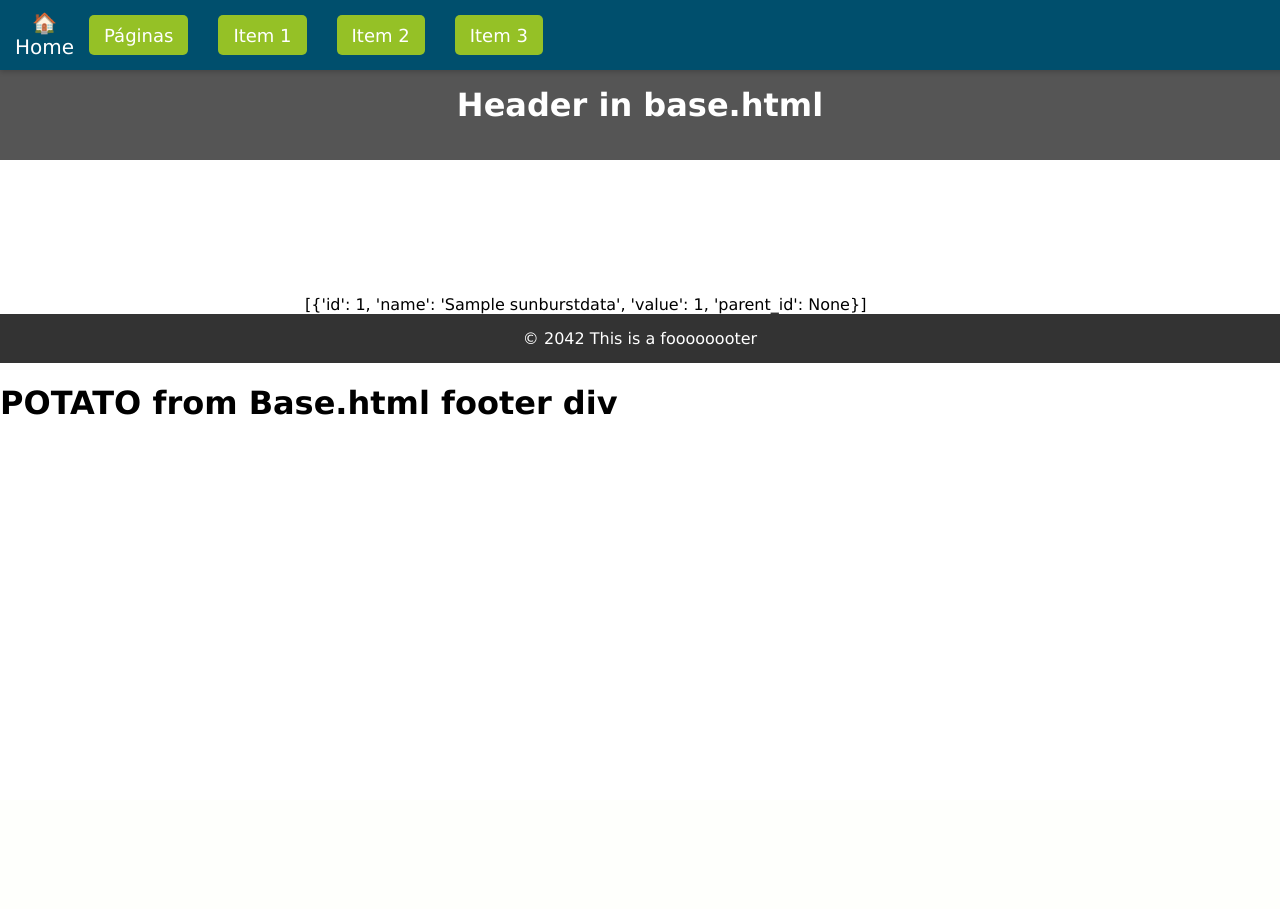
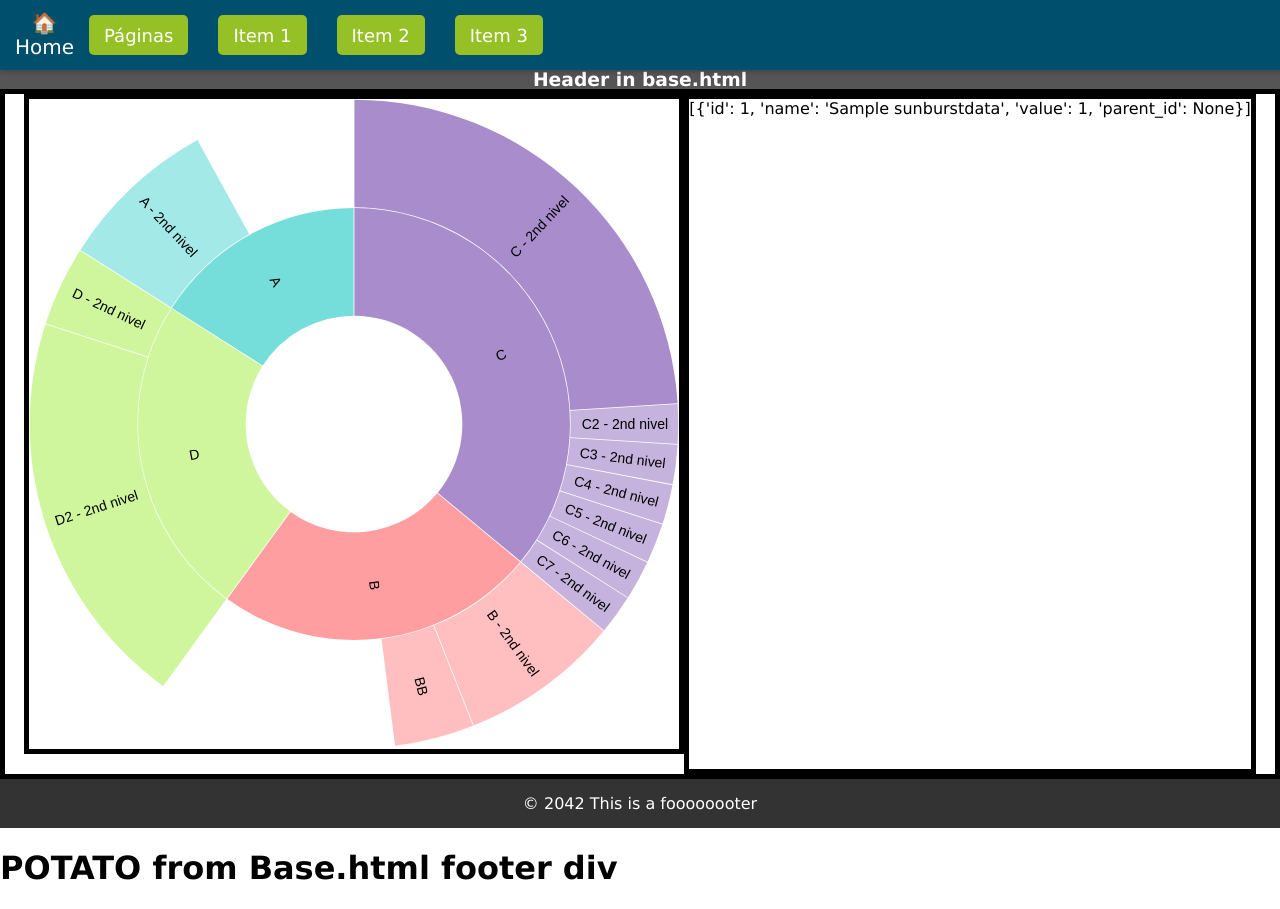
Before and after one commit to Thonyih/1_Django, a Django app: page / in a window 1280 px wide. Before the commit the page ends 415 px from the top, so only its background shows below. Run offline with Django 4.2, Linux system fonts and the light colour scheme; tables that the repository leaves empty hold one stand-in row (values such as "Sample post"); a map, chart or similar area stays blank; parts of the project's set-up code (start-up, migrations or seed data) failed here and were passed over.

Commit message:
Testing out values for sunburst graph

```diff
--- a/trydjango/src/blog/models.py
+++ b/trydjango/src/blog/models.py
@@ -2,7 +2,6 @@ from django.db import models
 
 # Create your models here.
 class Article(models.Model):
-    title = models.CharField(max_length=60)
-    subtitle = models.CharField(max_length=120)
-    summary = models.TextField(max_length=120)
+    title   = models.CharField(max_length=60)
     content = models.TextField()
+    active  = models.BooleanField(default=True)
--- a/trydjango/src/templates/base.html
+++ b/trydjango/src/templates/base.html
@@ -14,10 +14,10 @@
         }
 
         header {
-            height: 80px;
+            height: 20px;
             background-color: #555555;
             color: white;
-            padding: 15px;
+            padding: 0px;
             text-align: center;
         }
 
@@ -31,7 +31,7 @@
     <div id="header">
         {% block header %}
         <header>
-            <h1  id="h1Test"> Header in base.html </h1>
+            <h3  id="h1Test"> Header in base.html </h3>
                 <!-- <ul >
                     <li style="display: inline;"><a style="text-decoration: none; color:white; font-weight:bold;" href="#">About</a></li>
                     <li style="display: inline;"><a style="text-decoration: none; color:white; font-weight:bold;" href="#">Contact</a></li>
--- a/trydjango/src/templates/home.html
+++ b/trydjango/src/templates/home.html
@@ -6,6 +6,29 @@
   <meta name="viewport" content="width=device-width, initial-scale=1.0">
 
   <style>
+    .containe {
+
+      display: flex;
+      justify-content: center;
+      flex-wrap: wrap;
+      border: 5px solid black;
+
+    }
+
+    .sunburst {
+      border: 5px solid black;
+      height: 650px;
+      width: 650px;
+      margin-bottom: 20px;
+    }
+
+    .sunburst text {
+      font-size: 20px;
+    }
+
+    .test-data {
+      border: 5px solid black;
+    }
 
   </style>
 
@@ -21,15 +44,136 @@
   {% include 'navbar.html' %}
 
   {% block content %}
+  <div class="containe">
 
-  <svg id="sunburst-chart">svg here</svg>
-  {{ sunburst_data }}
-  {% endblock content %}
+    <div class="sunburst">
+
+      <svg id="sunburst-chart" ></svg>
+
+    </div>
+
+
+    <div class="test-data" style="">
+
+      {{ sunburst_data }}
+
+    </div>
+
+  </div>
+
+
 
 
 <script src="https://d3js.org/d3.v6.min.js"> </script>
+
 <script>
   console.log("I AM HERE")
+
+  const sunburstData = {
+
+
+    "name": "root",
+    "children": [
+
+    // ##############################################
+      {
+        "name": "A", "value": 20,
+        "children": [
+        {
+          "name": "A - 2nd nivel", "value": 20
+        }
+      ]
+    },
+
+    // ##############################################
+      {
+        "name": "B", "value": 30,
+        "children": [
+          {
+            "name": "B - 2nd nivel", "value": 20
+          },
+          {
+            "name": "BB", "value": 10
+          }
+        ]
+      },
+
+    // ##############################################
+    {
+        "name": "C", // This one does not have a value, just for testing
+        "children": [
+          {
+            "name": "C - 2nd nivel", "value": 30, "children": [
+              {
+                "name": "CC - 3rd nivel", "value": 5
+              },
+              {
+                "name": "CC - 3rd nivel", "value": 5
+              },
+              {
+                "name": "CC - 3rd nivel", "value": 5
+              },
+              {
+                "name": "CC - 3rd nivel", "value": 5
+              },
+              {
+                "name": "CC - 3rd nivel", "value": 5
+              },
+              {
+                "name": "CC - 3rd nivel", "value": 5
+              }
+            ]
+          },
+          {
+            "name": "C2 - 2nd nivel", "value": 5
+          },
+          {
+            "name": "C3 - 2nd nivel", "value": 5
+          },
+          {
+            "name": "C4 - 2nd nivel", "value": 5
+          },
+          {
+            "name": "C5 - 2nd nivel", "value": 5
+          },
+          {
+            "name": "C6 - 2nd nivel", "value": 5
+          },
+          {
+            "name": "C7 - 2nd nivel", "value": 5
+          }
+        ]
+      },
+
+    // ##############################################
+    {
+        "name": "D", // This one does not have a value, just for testing
+        "children": [
+          {
+            "name": "D - 2nd nivel", // This one does not have a value, just for testing
+            "children": [
+              {
+                "name": "DD - 3rd nivel - No value", "value": 10
+              }
+            ]
+          },
+
+          {
+            "name": "D2 - 2nd nivel", "value": 40,
+            "children": [
+              {
+                "name": "DD2 - 3rd nivel", "value": 10
+              }
+            ]
+          }
+
+
+        ]
+      },
+    ],
+
+  };
+  // const sunburstData = JSON.parse(sampleData);
 
   function createSunburstChart(data) {
     console.log("Creating sunburst chart with data:", data);
@@ -156,12 +300,17 @@
 
     return svg.node();
   }
-  console.log("Scripts is running...")
-  const sunburstData = JSON.parse('{{ sunburst_data|escapejs }}');
+  // console.log("Raw JSON data:", '{{ sunburst_data|safe }}');
+  // const sunburstData = JSON.parse('{{ sunburst_data }}');
+
+  // console.log("SUNBURST DATA SHOULD BE:", sunburstData);
   console.log("SUNBURST DATA SHOULD BE:", sunburstData);
+
+
   createSunburstChart(sunburstData);
 </script>
 
+{% endblock content %}
 
 </body>
 </html>
--- a/trydjango/src/trydjango/urls.py
+++ b/trydjango/src/trydjango/urls.py
@@ -31,6 +31,7 @@ from products.views import product_detailhtml, product_detail_view, product_dele
 urlpatterns = [
 
     path('productlist/', include('products.urls')), #Incluir imports novos que criei
+    path('blog/', include('blog.urls')),
 
     path('', homepage_view, name='home'),
     path('contact/', contact_view, name='contact'),
```
Also changed, not shown: trydjango/src/blog/views.py (+6 -3 lines).
